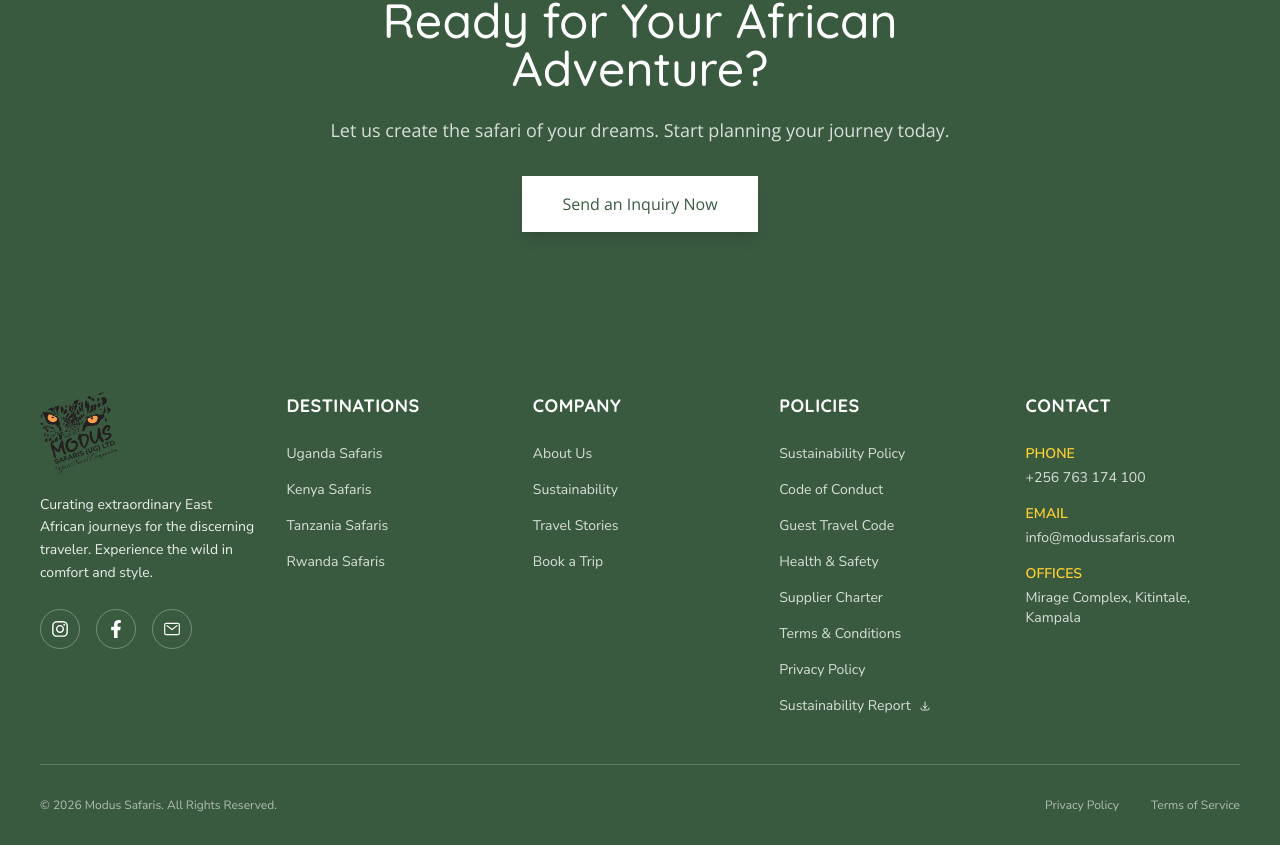
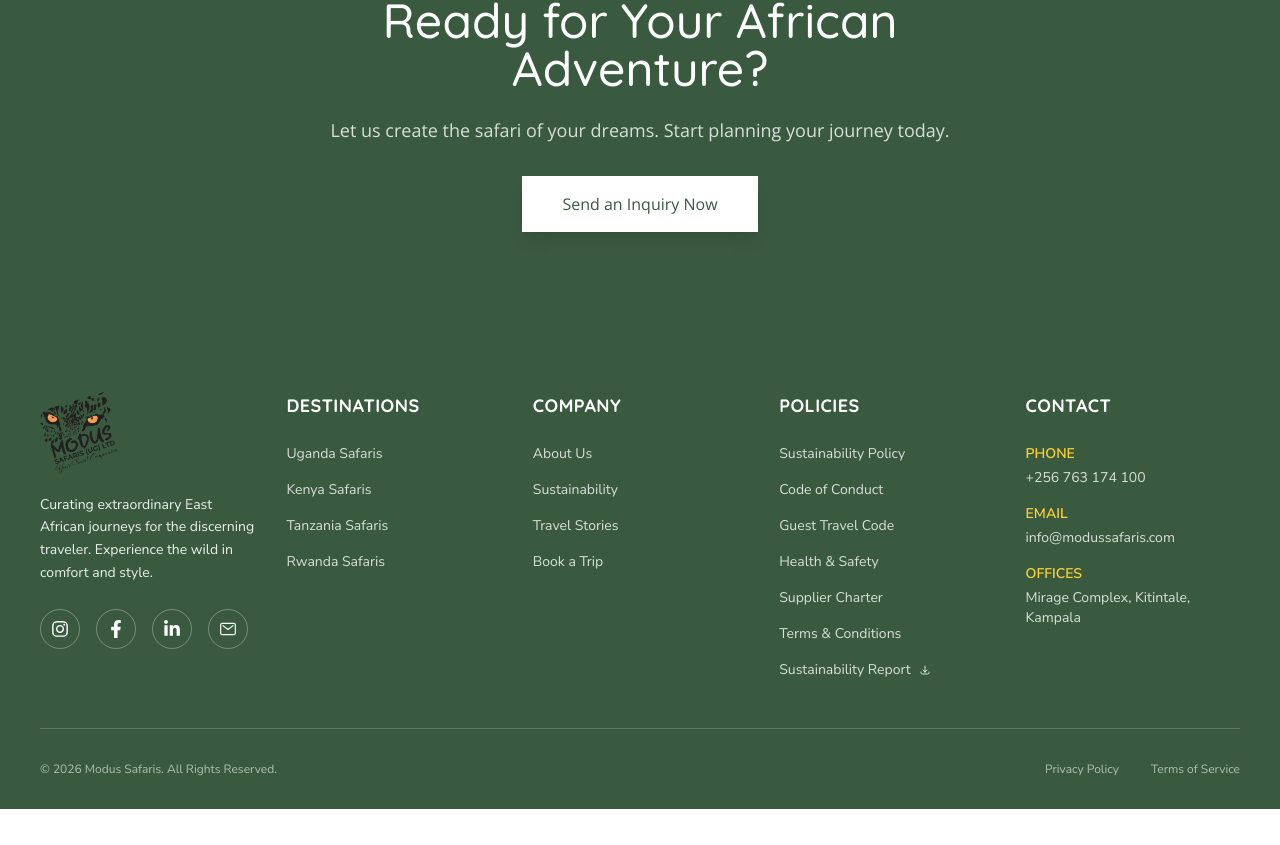
Before and after one commit to arnobeek/Modus-safaris, a React (Vite) app: page / in a window 1280 px wide. Shown: the part 4087-4932 px from the top of the page. After the commit the page ends 4896 px from the top, so only its background shows below. Built offline with nearby package versions, Linux system fonts and the light colour scheme; no server answers.

Commit message:
Worked on footer

```diff
--- a/src/components/Footer.jsx
+++ b/src/components/Footer.jsx
@@ -25,6 +25,11 @@ export default function Footer() {
                         <a href="https://facebook.com" target="_blank" rel="noopener noreferrer" aria-label="Facebook">
                             <div className='w-10 h-10 border border-white/30 flex items-center justify-center rounded-full hover:bg-white hover:text-[#3a5a40] transition-all duration-300'>
                                 <FaFacebookF size={18} />
+                            </div>
+                        </a>
+                        <a href="https://linkedin.com" target="_blank" rel="noopener noreferrer" aria-label="Facebook">
+                            <div className='w-10 h-10 border border-white/30 flex items-center justify-center rounded-full hover:bg-white hover:text-[#3a5a40] transition-all duration-300'>
+                                <FaLinkedinIn size={18} />
                             </div>
                         </a>
 
@@ -60,7 +65,6 @@ export default function Footer() {
                     <Link to="/health-and-safety" className="text-white/80 hover:text-amber-300 hover:translate-x-1 transition-all duration-300 w-fit">Health & Safety</Link>
                     <Link to="/supplier-charter" className="text-white/80 hover:text-amber-300 hover:translate-x-1 transition-all duration-300 w-fit">Supplier Charter</Link>
                     <Link to="/terms-and-conditions" className="text-white/80 hover:text-amber-300 hover:translate-x-1 transition-all duration-300 w-fit">Terms & Conditions</Link>
-                    <Link to="/privacy" className="text-white/80 hover:text-amber-300 hover:translate-x-1 transition-all duration-300 w-fit">Privacy Policy</Link>
                     <a href="/Modus Safaris UG Limited Sustainability Report 2025.docx" download className="text-white/80 hover:text-amber-300 hover:translate-x-1 transition-all duration-300 w-fit flex items-center gap-2">
                         <span>Sustainability Report</span>
                         <svg className="w-3 h-3" fill="none" stroke="currentColor" viewBox="0 0 24 24"><path strokeLinecap="round" strokeLinejoin="round" strokeWidth={2} d="M4 16v1a3 3 0 003 3h10a3 3 0 003-3v-1m-4-4l-4 4m0 0l-4-4m4 4V4" /></svg>
```
